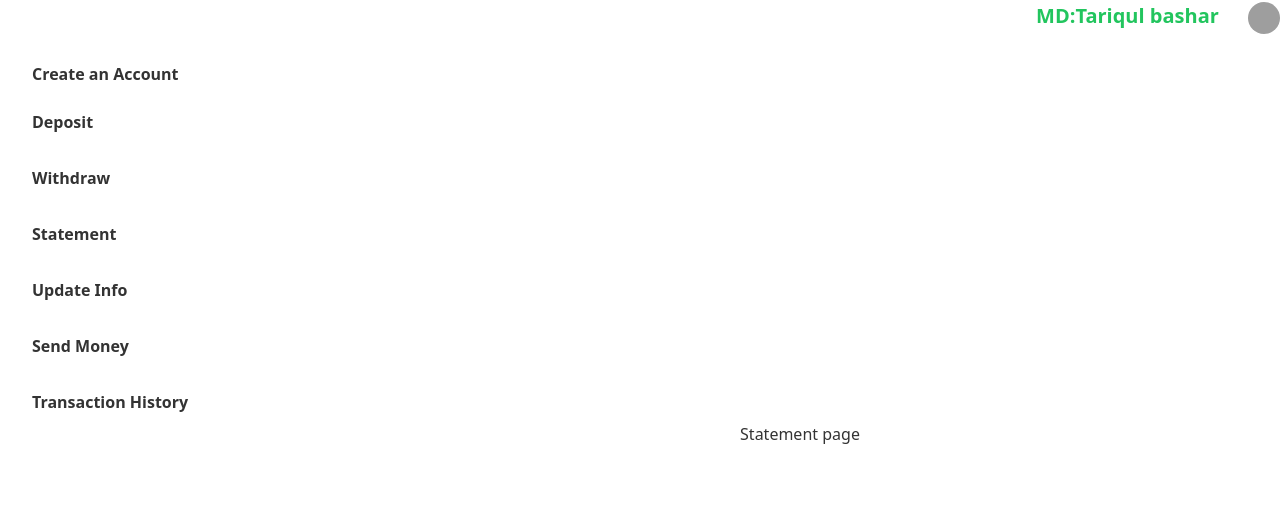
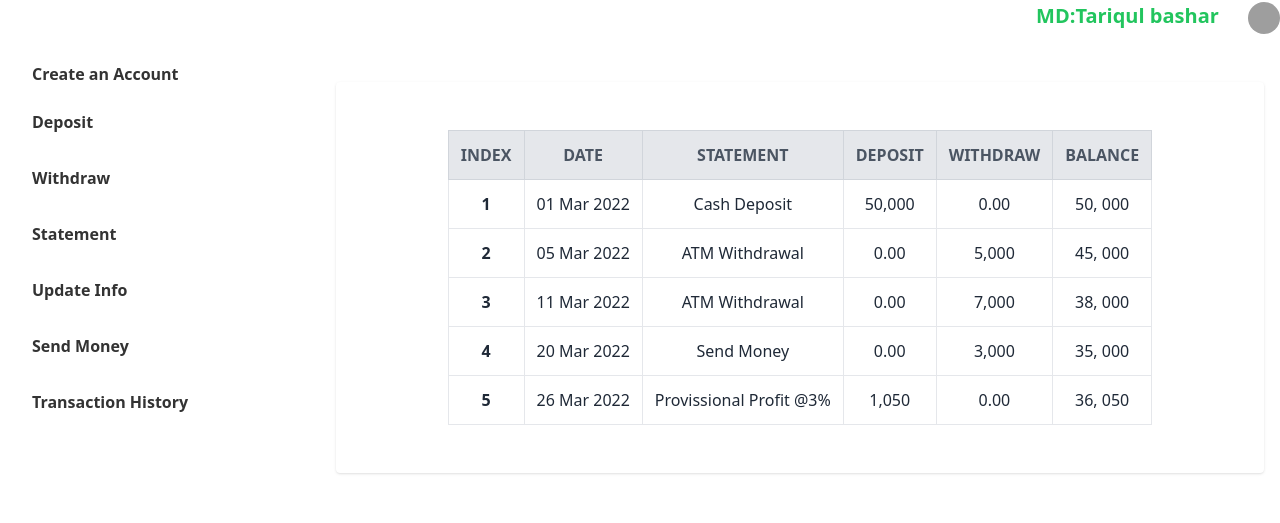
Before and after one commit to Weedito/online-bank-of-bd-client, a React (Create React App) app: page /dashboard/statement in a window 1280 px wide. Shown: the part 122-645 px from the top of the page. Built offline with nearby package versions, Linux system fonts and the light colour scheme; no server answers; sample sign-in values are in the browser's storage; grey boxes are pictures that could not be loaded; what tw-elements would draw is missing.

Commit message:
add statement

```diff
--- a/src/App.js
+++ b/src/App.js
@@ -22,7 +22,6 @@ import CorporateBanking from "./Pages/OurBanking/CorporateBanking/CorporateBanki
 import SMEBanking from "./Pages/OurBanking/SMEBanking/SMEBanking";
 import AgentBanking from "./Pages/OurBanking/AgentBanking/AgentBanking";
 import SMSBanking from "./Pages/OurBanking/SMSBanking/SMSBanking";
-import Statement from "./Pages/Dashboard/UserDashboard/SendMoney/Statement";
 import UpdateInfo from "./Pages/Dashboard/UserDashboard/UserProfile/UpdateInfo";
 import SendMoney from "./Pages/Dashboard/UserDashboard/SendMoney/SendMoney";
 import TransactionHistory from "./Pages/Dashboard/UserDashboard/Transaction/TransactionHistory";
@@ -34,6 +33,7 @@ import Withdraw from "./Pages/Dashboard/UserDashboard/Withdraw/Withdraw";
 import CreateAnAccount from "./Pages/Dashboard/CreateAnAccount";
 import RequireAuth from "./Components/Components.Nahid/RequireAuth";
 import ManageUsers from "./Pages/Dashboard/AdminDashboard/ManageUsers/ManageUsers";
+import Statement from "./Pages/Dashboard/UserDashboard/Statement/Statement";
 
 function App() {
   return (
--- a/src/Components/Components.Nahid/Data.js
+++ b/src/Components/Components.Nahid/Data.js
@@ -210,3 +210,42 @@ export const RiskMCData = [
         img: 'https://www.nrbcommercialbank.com//assets/img/bod/sm_tamal.jpg'
     },
 ]
+
+
+export const StatemantData = [
+    {
+        date: '01 Mar 2022',
+        particulars: 'Cash Deposit',
+        deposit: '50,000',
+        withdraw: '0.00',
+        balance: '50, 000'
+    },
+    {
+        date: '05 Mar 2022',
+        particulars: 'ATM Withdrawal',
+        deposit: '0.00',
+        withdraw: '5,000',
+        balance: '45, 000'
+    },
+    {
+        date: '11 Mar 2022',
+        particulars: 'ATM Withdrawal',
+        deposit: '0.00',
+        withdraw: '7,000',
+        balance: '38, 000'
+    },
+    {
+        date: '20 Mar 2022',
+        particulars: 'Send Money',
+        deposit: '0.00',
+        withdraw: '3,000',
+        balance: '35, 000'
+    },
+    {
+        date: '26 Mar 2022',
+        particulars: 'Provissional Profit @3%',
+        deposit: '1,050',
+        withdraw: '0.00',
+        balance: '36, 050'
+    },
+]
--- a/src/Pages/Dashboard/UserDashboard/SendMoney/Statement.js
+++ /dev/null
@@ -1,11 +0,0 @@
-import React from 'react';
-
-const Statement = () => {
-    return (
-        <div>
-            <h1>Statement page</h1>
-        </div>
-    );
-};
-
-export default Statement;
--- /dev/null
+++ b/src/Pages/Dashboard/UserDashboard/Statement/Statement.js
@@ -0,0 +1,71 @@
+import React from 'react';
+import { StatemantData } from '../../../../Components/Components.Nahid/Data';
+
+const Statement = () => {
+    return (
+        <div className=" text-left h-full w-full">
+
+        <div className="w-full flex items-center justify-center my-12">
+            <div className="bg-white shadow rounded py-12 lg:px-28 px-8">
+                {/* <p className="md:text-3xl text-xl font-bold pb-10 leading-7 text-center text-gray-700">Total Users: {users?.length}</p> */}
+                <div className="">
+                    <table class="border-collapse w-full bg-slate-200">
+                        <thead>
+                            <tr className='text-center'>
+                                <th class="p-3 font-bold uppercase bg-gray-200 text-gray-600 border border-gray-300 hidden lg:table-cell">Index</th>
+                                <th class="p-3 font-bold uppercase bg-gray-200 text-gray-600 border border-gray-300 hidden lg:table-cell">Date</th>
+                                <th class="p-3 font-bold uppercase bg-gray-200 text-gray-600 border border-gray-300 hidden lg:table-cell">Statement</th>
+                                <th class="p-3 font-bold uppercase bg-gray-200 text-gray-600 border border-gray-300 hidden lg:table-cell">Deposit</th>
+                                <th class="p-3 font-bold uppercase bg-gray-200 text-gray-600 border border-gray-300 hidden lg:table-cell">Withdraw</th>
+                                <th class="p-3 font-bold uppercase bg-gray-200 text-gray-600 border border-gray-300 hidden lg:table-cell">Balance</th>
+                            </tr>
+                        </thead>
+                        <tbody>
+
+                            {
+                                StatemantData?.map((data, index) => {
+                                    const {date, particulars, deposit, withdraw, balance} = data;
+
+                                    return (
+
+                                        <tr class="bg-white lg:hover:bg-gray-100 flex lg:table-row flex-row lg:flex-row flex-wrap lg:flex-no-wrap mb-10 lg:mb-0">
+                                            <td class="w-full lg:w-auto p-3 text-gray-800 text-center border border-b block font-semibold lg:table-cell relative lg:static">
+                                                <span class="lg:hidden absolute top-0 left-0 bg-blue-200 px-2 py-1 text-xs font-bold uppercase">Index</span>
+                                                {index + 1}
+                                            </td>
+                                            <td class="w-full lg:w-auto p-3 text-gray-800 text-center border border-b block lg:table-cell relative lg:static">
+                                                <span class="lg:hidden absolute top-0 left-0 bg-blue-200 px-2 py-1 text-xs font-bold uppercase">Date</span>
+                                                {date}
+                                            </td>
+                                            <td class="w-full lg:w-auto p-3 text-gray-800 text-center border border-b block lg:table-cell relative lg:static">
+                                                <span class="lg:hidden absolute top-0 left-0 bg-blue-200 px-2 py-1 text-xs font-bold uppercase">Particulars</span>
+                                                {particulars}
+                                            </td>
+                                            <td class="w-full lg:w-auto p-3 text-gray-800 text-center border border-b block lg:table-cell relative lg:static">
+                                                <span class="lg:hidden absolute top-0 left-0 bg-blue-200 px-2 py-1 text-xs font-bold uppercase">Deposit</span>
+                                                {deposit}
+                                            </td>
+                                            <td class="w-full lg:w-auto p-3 text-gray-800 text-center border border-b block lg:table-cell relative lg:static">
+                                                <span class="lg:hidden absolute top-0 left-0 bg-blue-200 px-2 py-1 text-xs font-bold uppercase">Withdraw</span>
+                                                {withdraw}
+                                            </td>
+                                            <td class="w-full lg:w-auto p-3 text-gray-800 text-center border border-b block lg:table-cell relative lg:static">
+                                                <span class="lg:hidden absolute top-0 left-0 bg-blue-200 px-2 py-1 text-xs font-bold uppercase">Balance</span>
+                                                {balance}
+                                            </td>
+                                        </tr>
+
+                                    );
+                                })
+                            }
+
+                        </tbody>
+                    </table>
+                </div>
+            </div>
+        </div>
+    </div>
+    );
+};
+
+export default Statement;
```
